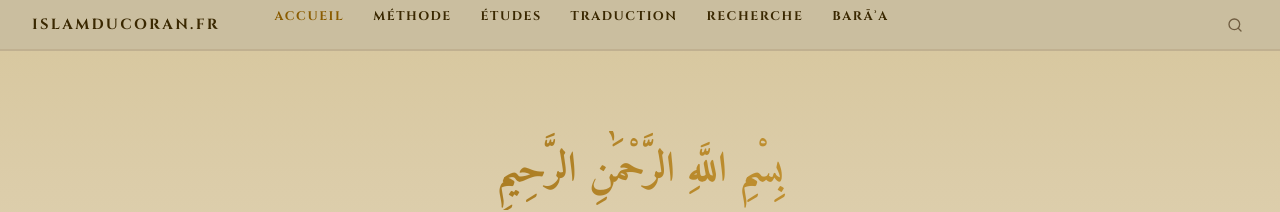
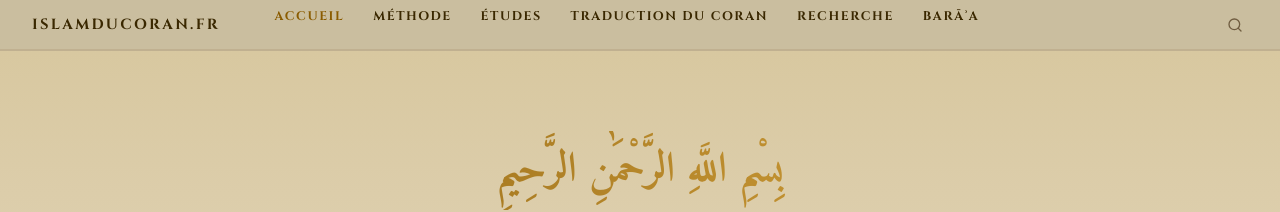
Before and after one commit to Makhuwcoder/islamducoran, a Jekyll site: the page built from index.md, in a window 1280 px wide. Shown: the top 212 px of the page. Built offline with Jekyll 4.4.1, drawn with Linux system fonts in a browser that asks for light colours.

Commit message:
Nav: Traduction → Traduction du Coran

```diff
--- a/_config.yml
+++ b/_config.yml
@@ -50,7 +50,7 @@ nav_items:
     url: "/methode/"
   - title: "Études"
     url: "/etudes/"
-  - title: "Traduction"
+  - title: "Traduction du Coran"
     url: "/traduction/"
   - title: "Recherche"
     url: "/recherche/"
```
